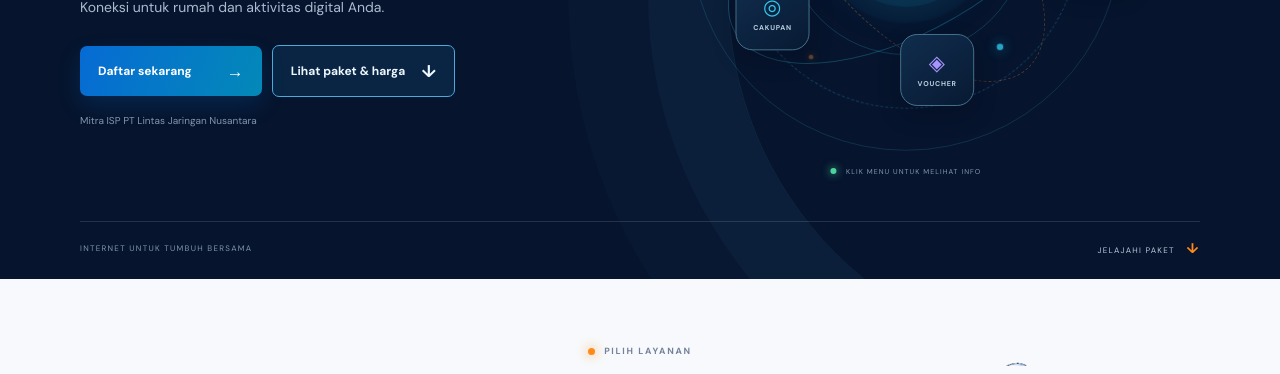
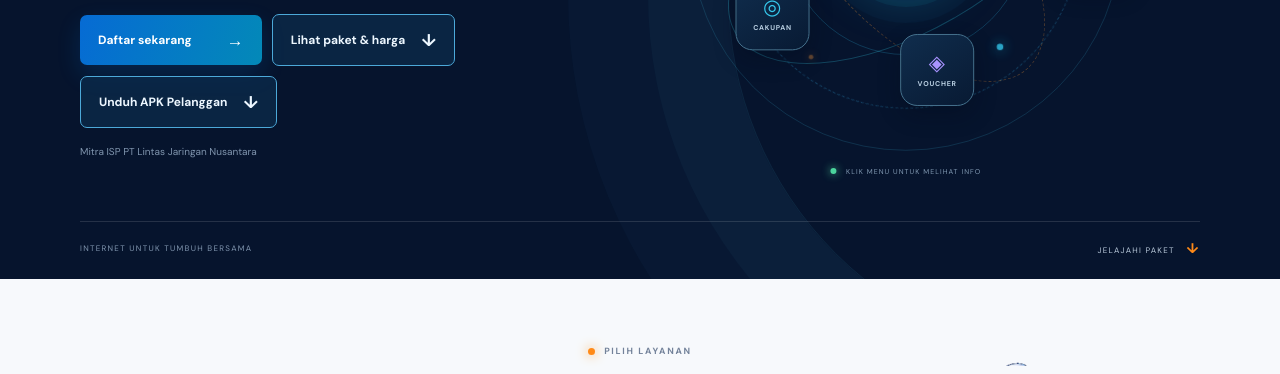
Before and after one commit to iqbal236/iqla-net-Web-Marketing, a plain HTML site: page index.html in a window 1280 px wide. Shown: the part 416-790 px from the top of the page. Drawn offline with Linux system fonts and the light colour scheme.

Commit message:
Tambahkan unduhan APK pelanggan

```diff
--- a/index.html
+++ b/index.html
@@ -28,6 +28,7 @@
           <div class="hero-actions">
             <a class="button" href="https://billing.iqla.net/?register=public">Daftar sekarang <span aria-hidden="true">→</span></a>
             <a class="button button-secondary" href="#paket">Lihat paket &amp; harga <span aria-hidden="true">↓</span></a>
+            <a class="button button-secondary" href="https://billing.iqla.net/app/downloads/iqla-pelanggan.apk">Unduh APK Pelanggan <span aria-hidden="true">↓</span></a>
           </div>
           <p class="partner-note">Mitra ISP PT Lintas Jaringan Nusantara</p>
         </div>
```
